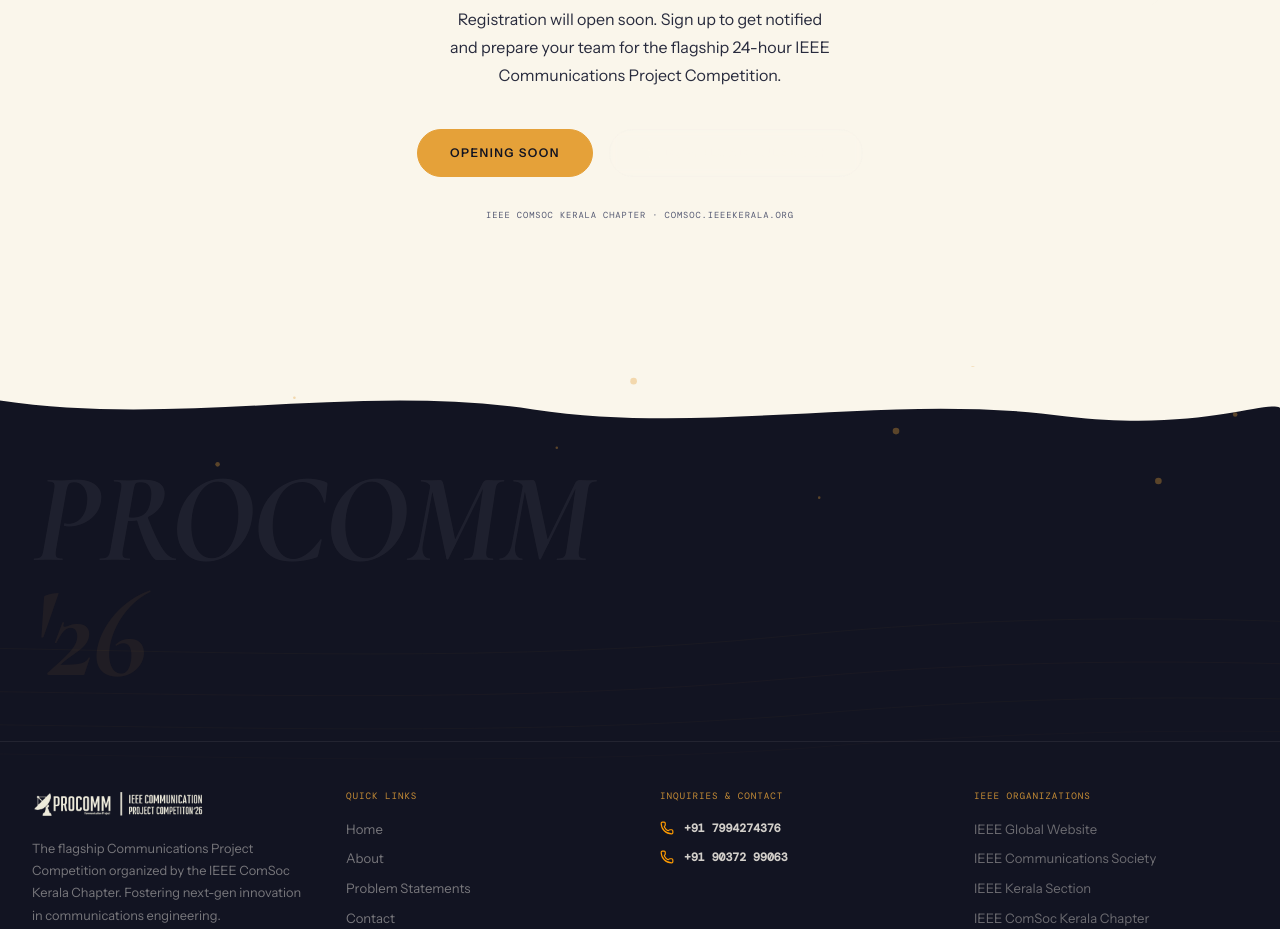
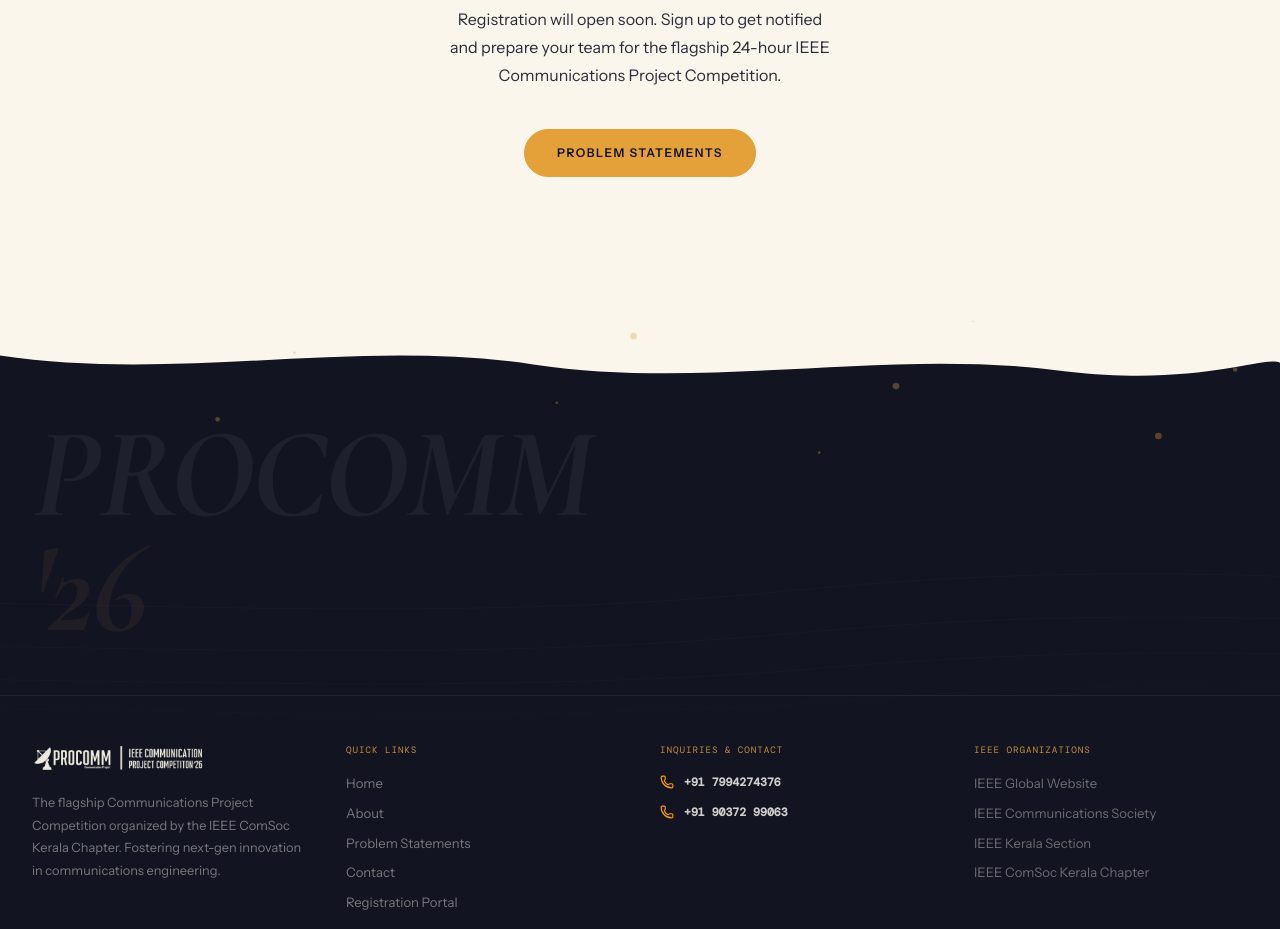
Before and after one commit to saranskumar/Procomm-26, a Next.js app: page / in a window 1280 px wide. Shown: the part 5380-6309 px from the top of the page. Built offline with nearby package versions, Linux system fonts and the light colour scheme; a web font is replaced by a local one.

Commit message:
aug 9 final

```diff
--- a/src/app/problem/page.tsx
+++ b/src/app/problem/page.tsx
@@ -68,7 +68,6 @@ const workflowSteps = [
 const faqs = [
   { q: "Is there a registration fee?", a: "No, registration is completely free for all eligible engineering student teams." },
   { q: "What is the maximum team size?", a: "Teams can have a minimum of 1 and a maximum of 4 members. Inter-departmental and inter-college teams are allowed — team members can be from different institutions." },
-  { q: "Are simulation projects allowed?", a: "Yes, but projects incorporating physical hardware validation (e.g., SDRs, microcontrollers, or sensor kits) will score significantly higher under Technical Excellence." },
   { q: "Who do I contact for technical support?", a: "Contact official coordinators S Harijith Viswanath at +91 7994274376 or Nayana Raj at +91 90372 99063." },
 ];
 
--- a/src/components/FinalCTA.tsx
+++ b/src/components/FinalCTA.tsx
@@ -2,7 +2,6 @@
 
 import Link from "next/link";
 import { motion } from "framer-motion";
-import { BookOpen } from "lucide-react";
 import Reveal from "@/components/Reveal";
 import IllustrationLayer from "@/components/IllustrationLayer";
 
@@ -44,31 +43,13 @@ export default function FinalCTA() {
         </Reveal>
 
         <Reveal delay={0.2}>
-          <div className="mt-10 flex flex-col sm:flex-row items-center justify-center gap-4">
+          <div className="mt-10 flex items-center justify-center">
             <motion.div whileHover={{ scale: 1.04 }} whileTap={{ scale: 0.96 }}>
-              <Link href="/register" className="btn-ochre" id="cta-register-btn">
-                Opening Soon
+              <Link href="/problem" className="btn-ochre" id="cta-problem-btn">
+                Problem Statements
               </Link>
             </motion.div>
-            <motion.button
-              className="btn-secondary"
-              onClick={() => alert("Downloading PROCOMM '26 Official Rulebook PDF...")}
-              id="cta-rulebook-btn"
-              whileHover={{ scale: 1.04 }} whileTap={{ scale: 0.96 }}
-            >
-              <BookOpen size={14} />
-              Download Rulebook
-            </motion.button>
           </div>
-        </Reveal>
-
-        <Reveal delay={0.35}>
-          <p
-            className="font-mono-editorial mt-8 tracking-widest uppercase"
-            style={{ fontSize: "0.55rem", color: "var(--ink-soft)" }}
-          >
-            IEEE ComSoc Kerala Chapter · comsoc.ieeekerala.org
-          </p>
         </Reveal>
       </div>
     </section>
```
